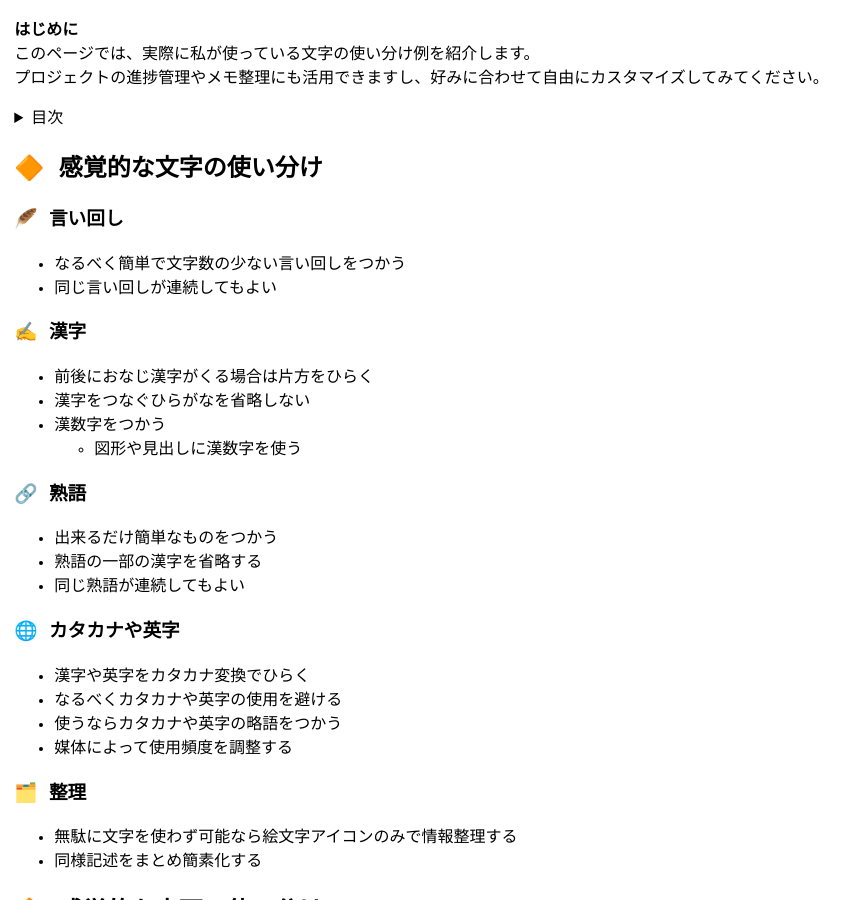
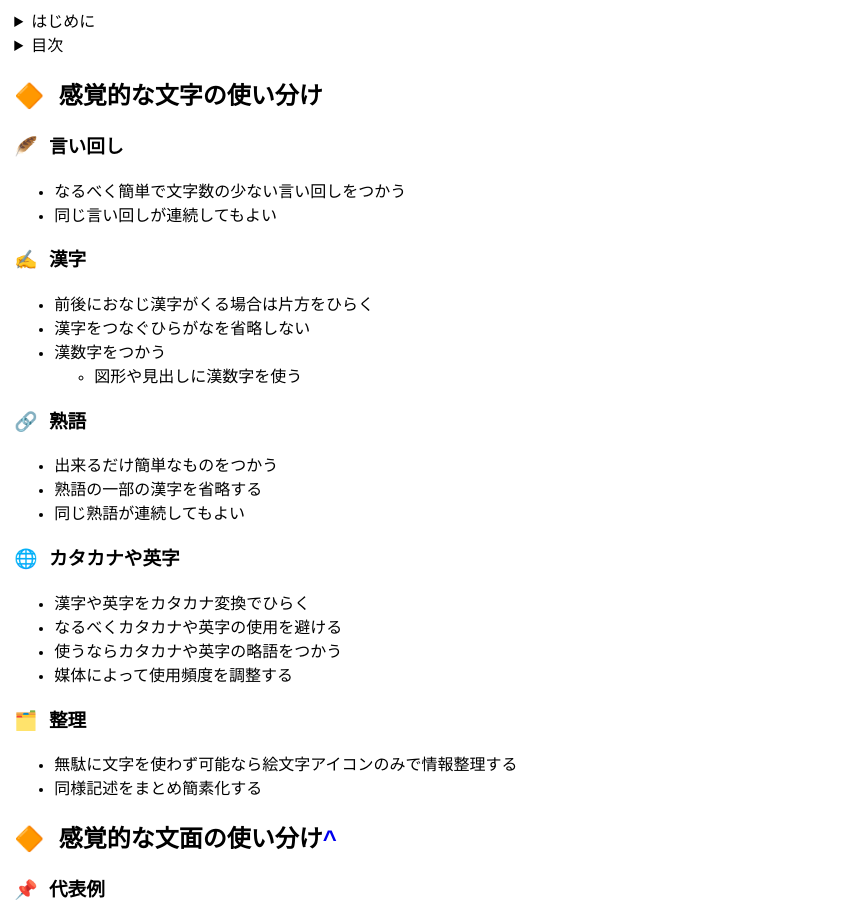
Before and after one commit to zoldof/algo-notes-ci, a Jekyll site: the page built from docs/dist/moji/index.md, in a window 1280 px wide and 900 px high. Shown: the whole window, without its empty margins (0-868 px from the left). Built offline with Jekyll 4.4.1, drawn with Linux system fonts in a browser that asks for light colours; some of the changed lines change nothing that is shown.

Commit message:
Update index.md

```diff
--- a/docs/dist/moji/index.md
+++ b/docs/dist/moji/index.md
@@ -4,9 +4,12 @@ title: 文字の使い分けとプログラミング命名規則
 robots: noindex
 ---
 
-**はじめに**
-このページでは、実際に私が使っている文字の使い分け例を紹介します。
-プロジェクトの進捗管理やメモ整理にも活用できますし、好みに合わせて自由にカスタマイズしてみてください。
+<details markdown="1"><summary>はじめに</summary>
+
+  このページでは、実際に私が使っている文字の使い分け例を紹介します。
+  プロジェクトの進捗管理やメモ整理にも活用できますし、好みに合わせて自由にカスタマイズしてみてください。
+
+</details>
 
 {% include toc.md %}
 
```
